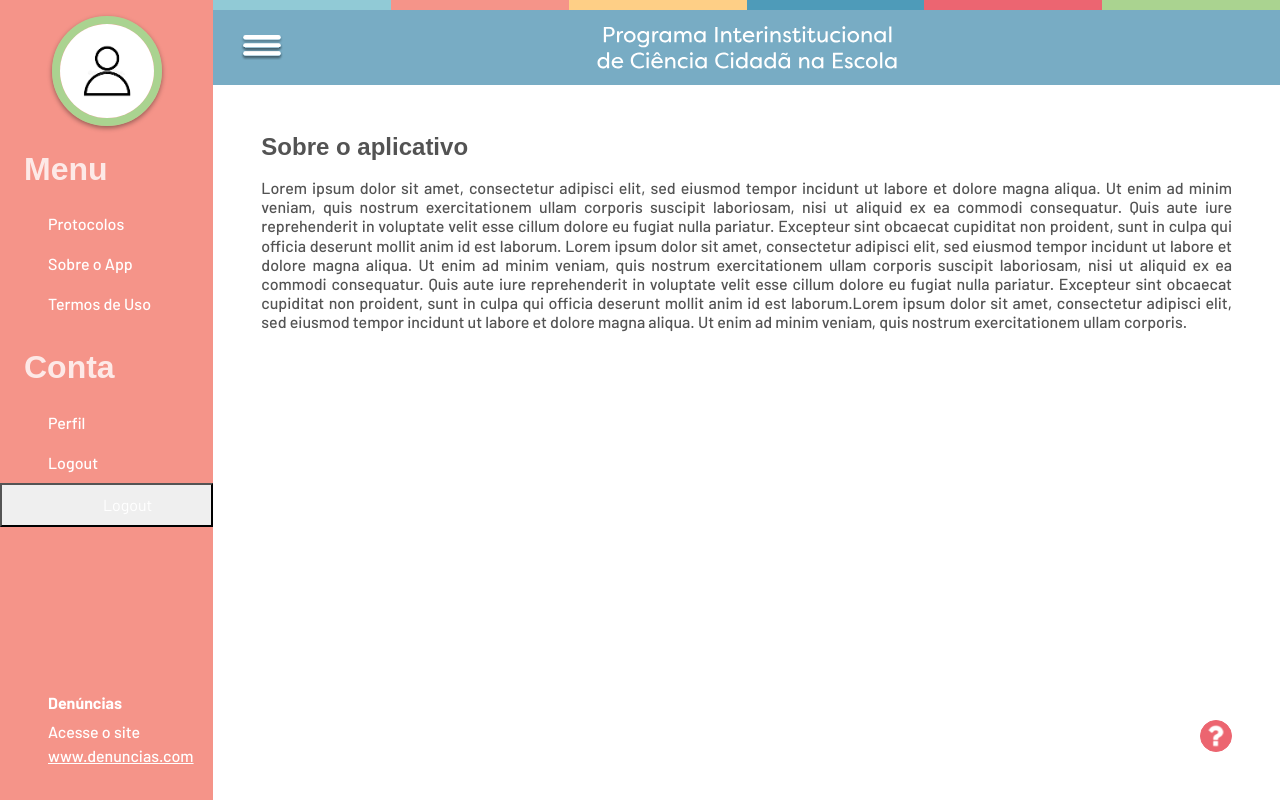
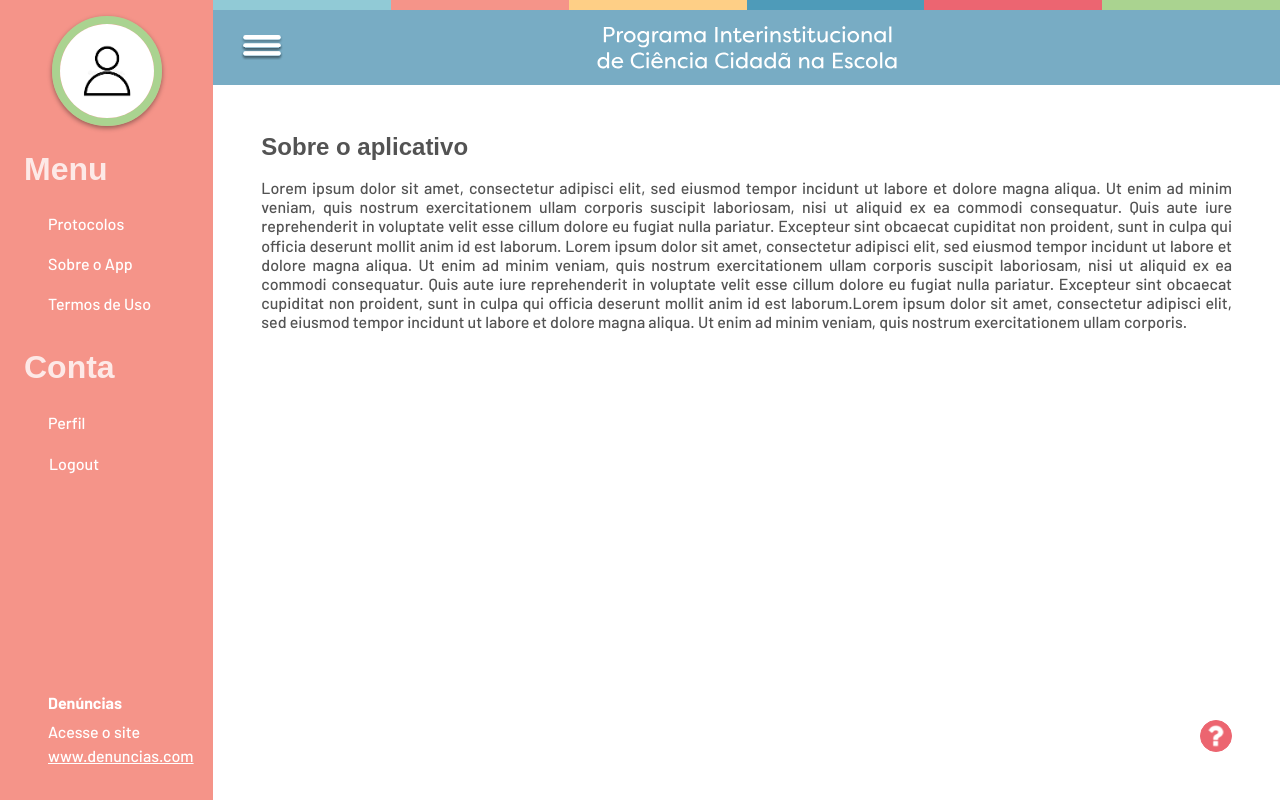
Before and after one commit to VRI-UFPR/CienciaNaEscola, a React (Create React App) app: page /about in a window 1280 px wide. Built offline with nearby package versions, Linux system fonts and the light colour scheme; a web font is replaced by a local one.

Commit message:
[FIX] Botão logout da Sidebar com alerta

```diff
--- a/src/components/Sidebar.jsx
+++ b/src/components/Sidebar.jsx
@@ -76,11 +76,8 @@ function Sidebar(props) {
                     <a className="text-white text-decoration-none ps-5 py-2" href="/profile">
                         Perfil
                     </a>
-                    <a className="text-white text-decoration-none ps-5 py-2" href="/">
-                        Logout
-                    </a>
                     <button
-                        className="text-white text-decoration-none ps-5 py-2"
+                        className="btn text-start text-white text-decoration-none rounded-0 fw-medium ps-5 py-2"
                         onClick={() => {
                             console.log('Deu');
                             modalRef.current.showModal({
```
